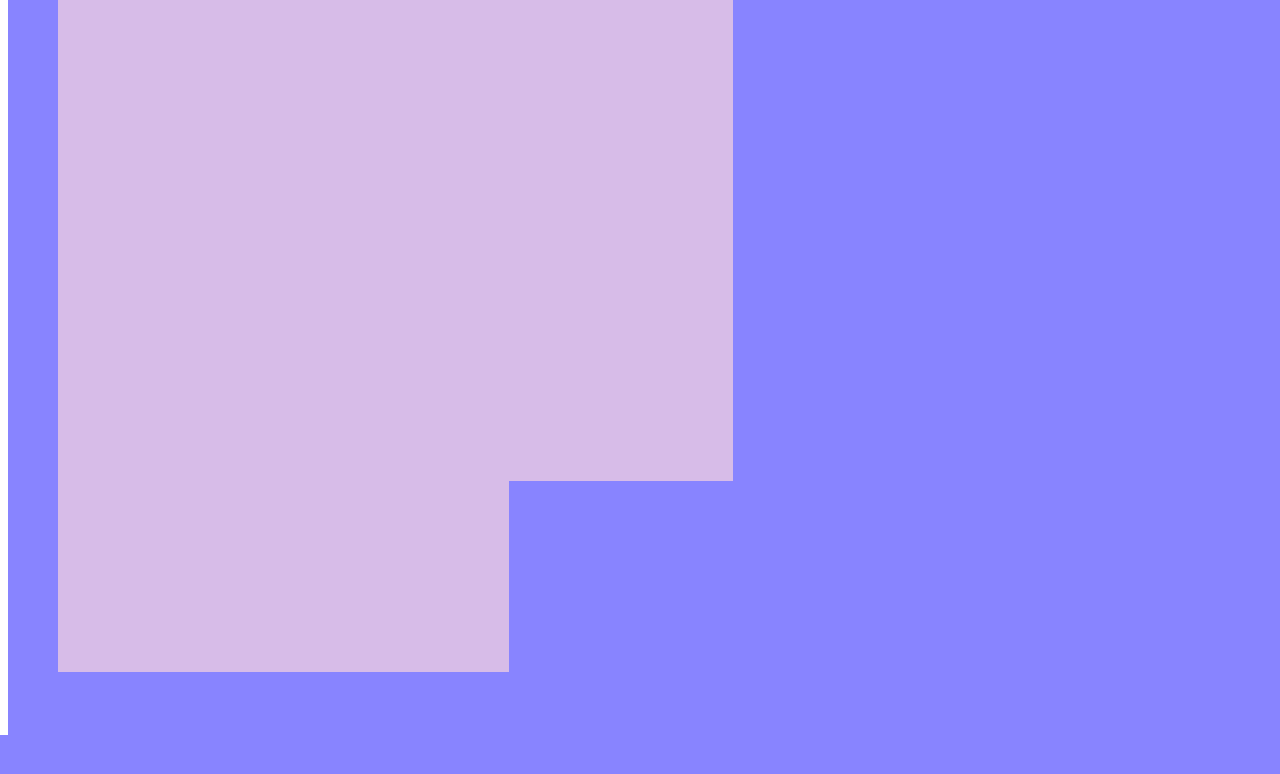
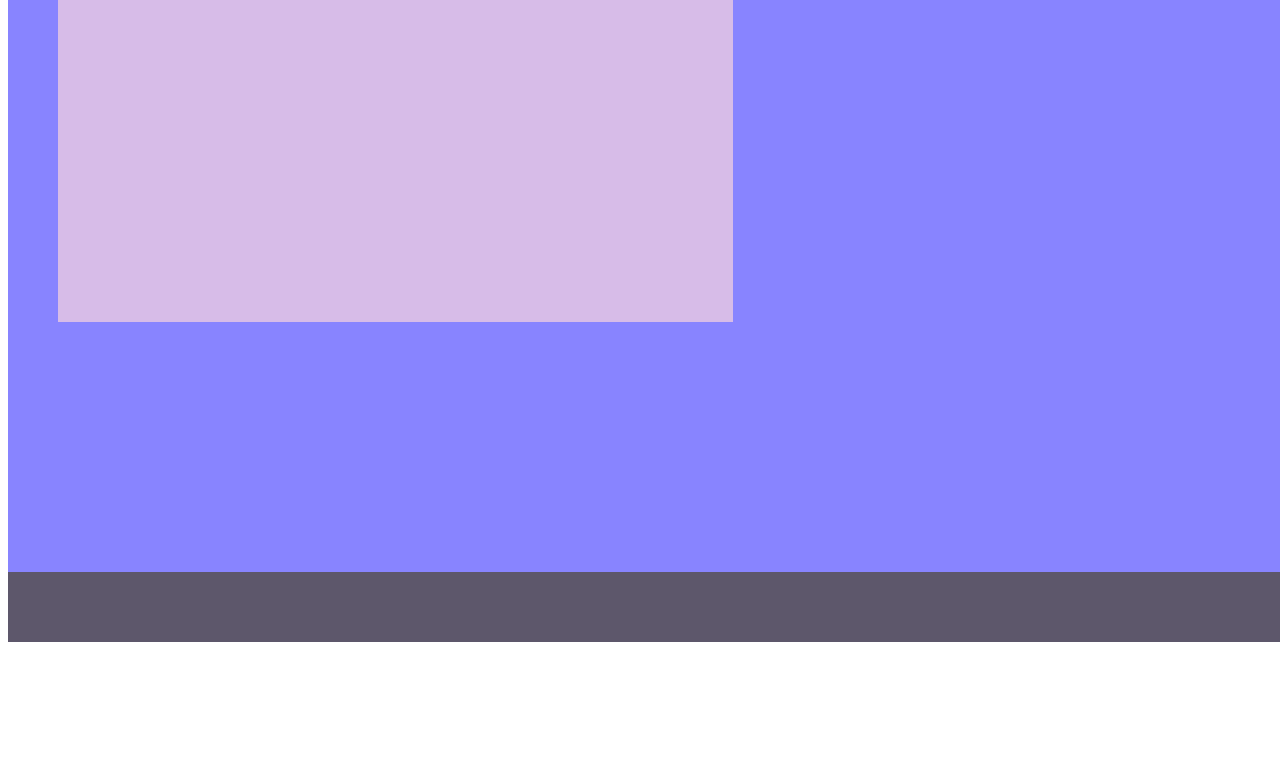
Before and after one commit to ChickadeeRose/Limited-Life-Site, a plain HTML site: page index.html in a window 1280 px wide. Shown: the part 536-1310 px from the top of the page. After the commit the page ends 1186 px from the top, so only its background shows below. Drawn offline with Linux system fonts and the light colour scheme.

Commit message:
Chnages to style.css

```diff
--- a/style.css
+++ b/style.css
@@ -1,6 +1,6 @@
 header{
 width: 1500px;
-height: 300px;
+height: 150px;
 background-color: #fde2ff;
 }
 nav{
@@ -12,11 +12,11 @@ section{
 overflow: auto;
 background-color: #8884ff;
 width: 1500;
-height: 1320;
+height: 950;
 }
 article{
 width: 675px;
-height: 800px;
+height: 600;
 background-color: #d7bce8;
 margin-top: 50px;
 margin-left: 50px;
@@ -25,5 +25,7 @@ aside{
 
 }
 footer{
-
+height: 70px;
+width: 1500px;
+background-color: #5d576b;
 }
```
